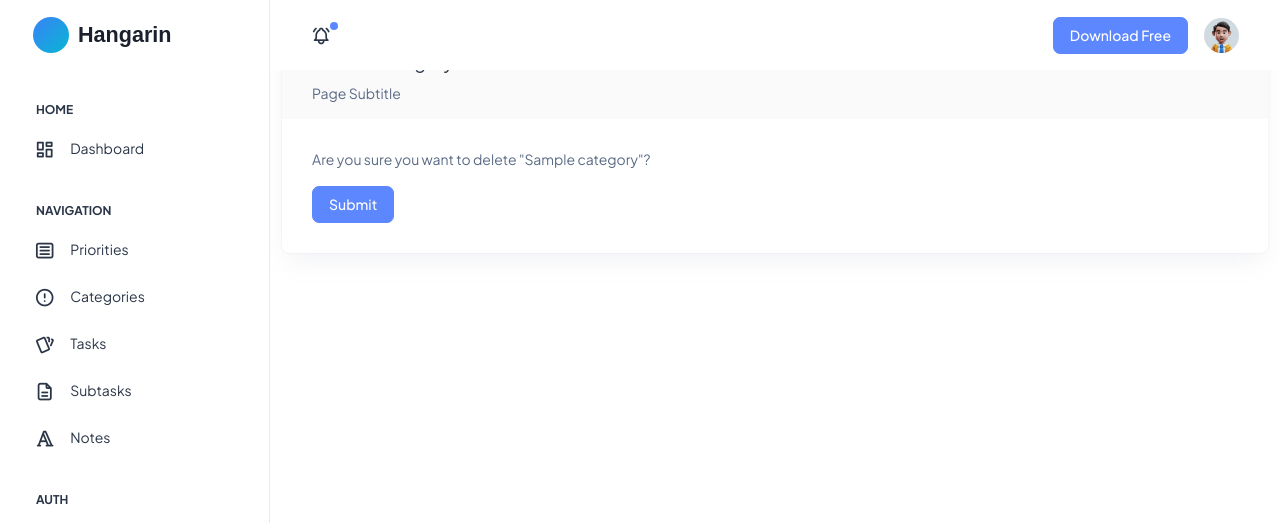
After one commit to ag3ntk1wi/Hangarin, a Django app: page /category_list/1/delete in a window 1280 px wide. The commit adds this page. Shown: the top 523 px of the page. Run offline with Django 5.2, Linux system fonts and the light colour scheme; tables that the repository leaves empty hold one stand-in row (values such as "Sample post"); some libraries are stand-ins or nearby versions.

Commit message:
added Category DeleteView

```diff
--- a/projectsite/projectsite/urls.py
+++ b/projectsite/projectsite/urls.py
@@ -17,7 +17,7 @@ Including another URLconf
 from django.contrib import admin
 from django.urls import path
 from weborg.views import HomePageView, PriorityList, PriorityCreateView, PriorityUpdateView, PriorityDeleteView
-from weborg.views import CategoryList, CategoryCreateView, CategoryUpdateView
+from weborg.views import CategoryList, CategoryCreateView, CategoryUpdateView, CategoryDeleteView
 from weborg import views
 
 urlpatterns = [
@@ -32,6 +32,7 @@ urlpatterns = [
     path('category_list', CategoryList.as_view(), name='category-list'),
     path('category_list/add', CategoryCreateView.as_view(), name='category-add'),
     path('category_list/<pk>',CategoryUpdateView.as_view(), name='category-update'),
+    path('category_list/<pk>/delete', CategoryDeleteView.as_view(), name='category-delete'),
     ##task
     ##note
     ##subtask
--- /dev/null
+++ b/projectsite/templates/category_del.html
@@ -0,0 +1,31 @@
+{% extends 'base.html' %} {% load static %} {% block content %}
+<div class="content">
+    <div class="container-fluid">
+        <h4 class="page-title">Home</h4>
+        <div class="row">
+            <div class="col-md-12">
+                <div class="card">
+                    <div class="card-header">
+                        <div class="card-title">Delete Category</div>
+                        <div class="card-category">Page Subtitle</div>
+                    </div>
+
+                    <div class="col-md-6">
+                    <div class="card-body">
+                        <form class="" action="" method="post" novalidate>
+                            <p>Are you sure you want to delete "{{ object }}"?</p>
+                    {% csrf_token %} {% include 'includes/form.html' %}
+                            <div class="form-group">
+                                <div class="col-md-12 col-sm-3">
+                                    <button type="submit" class="btn btn-primary btn-rounded">Submit</button>
+                                </div>
+                            </div>
+                        </form>
+                    </div>
+                    </div>
+                </div>
+            </div>
+        </div>
+    </div>
+</div>
+{% endblock %}
--- a/projectsite/templates/category_list.html
+++ b/projectsite/templates/category_list.html
@@ -41,7 +41,10 @@
                                 {% for object in object_list %}
                                 <tr>
                                     <td>{{ object.category_name }}</td>
-                                    <td><a href="category_list/{{ object.id }}">Edit</a></td>
+                                    <td>
+                                        <a href="category_list/{{ object.id }}">Edit</a>
+                                        <a href="category_list/{{ object.id }}/delete" class="text-danger">Delete</a>
+                                    </td>
                                 </tr>
                                 {% empty %}
                                 <tr>
--- a/projectsite/weborg/views.py
+++ b/projectsite/weborg/views.py
@@ -51,3 +51,8 @@ class CategoryUpdateView(UpdateView):
     form_class = CategoryForm
     template_name = 'category_form.html'
     success_url = reverse_lazy('category-list')
+
+class CategoryDeleteView(DeleteView):
+    model = Category
+    template_name = 'category_del.html'
+    success_url = reverse_lazy('category-list')
```
